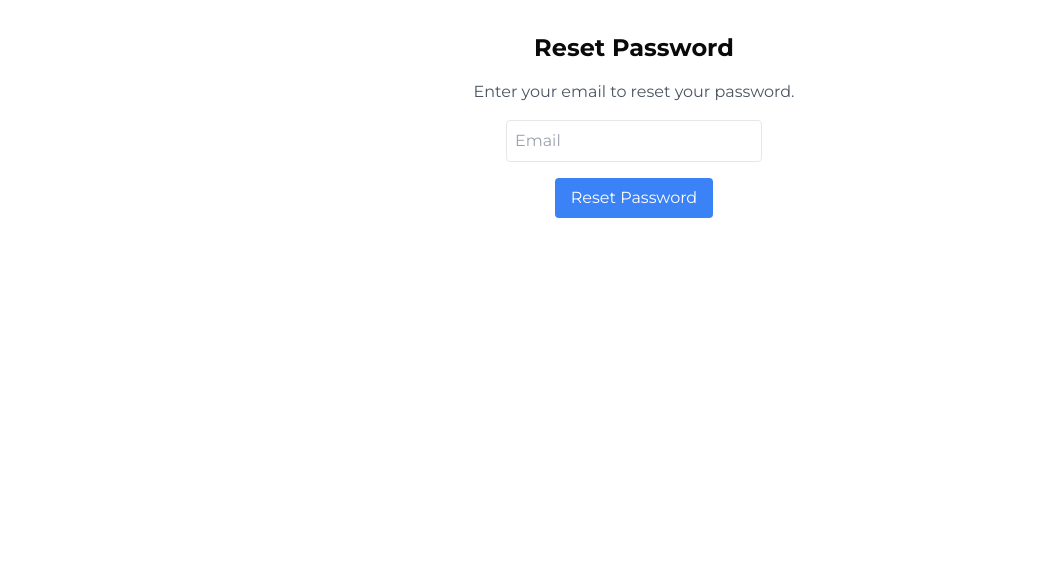
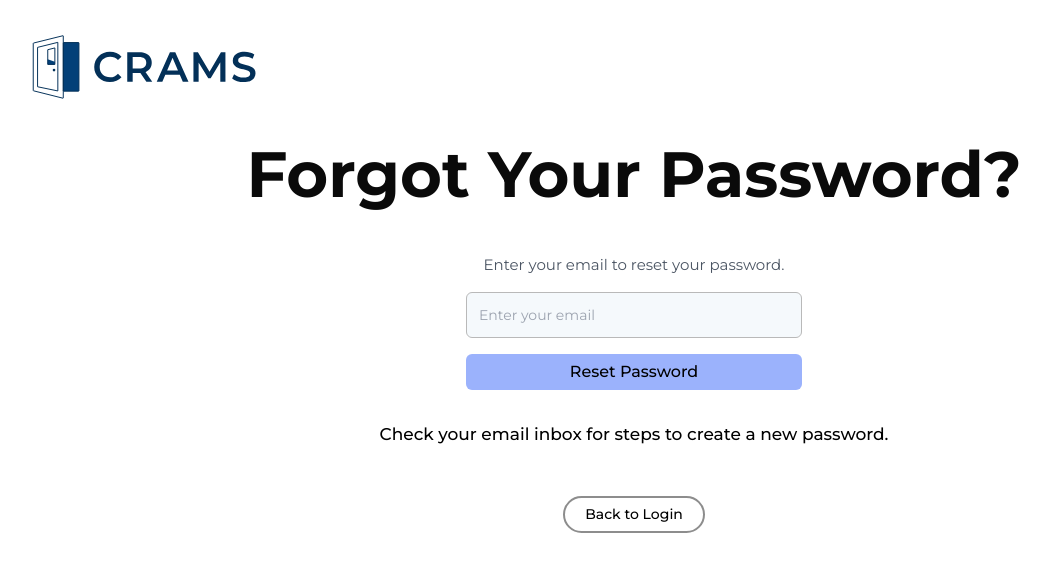
Before and after one commit to MakkuHuqueriza/CRAMS, a Next.js app: page /reset-password in a window 1280 px wide. Shown: the top 572 px of the page, without its empty margins (6-1056 px from the left). Built offline with nearby package versions, Linux system fonts and the light colour scheme.

Commit message:
feat: forgotten password pages

```diff
--- a/src/app/(user)/login/page.tsx
+++ b/src/app/(user)/login/page.tsx
@@ -95,7 +95,7 @@ export default function LoginPage() {
           className="bg-[#f5f9fc] border-[1px] border-[#B9B9B9] rounded-md p-1 md:p-2 w-[80%] sm:w-[70%] md:w-[60%] mb-2 text-sm"
         />
         <a
-          href="/forgot-password"
+          href="/reset-password"
           className="text-[#a3a3a3] underline mb-10 w-[80%] sm:w-[70%] md:w-[60%] text-left text-[10px] sm:text-[11px] lg:text-[13px]"
         >
           Forgot Your Password?
--- a/src/app/(user)/new-password/page.tsx
+++ b/src/app/(user)/new-password/page.tsx
@@ -1,9 +1,11 @@
 "use client";
 
 import React, { useState } from "react";
+import { useRouter } from "next/navigation";
 import { updatePasswordAction } from "@/actions/users";
 
 function NewPasswordPage() {
+  const router = useRouter(); // Initialize router
   const [message, setMessage] = useState("");
   const [isSubmitting, setIsSubmitting] = useState(false);
 
@@ -36,8 +38,17 @@ function NewPasswordPage() {
 
   return (
     <div className="flex flex-col items-center gap-4 p-8">
-      <h1 className="text-2xl font-bold">Update Password</h1>
-      <p className="text-gray-600">Enter your new password below.</p>
+      <div className="flex justify-start items-left text-left mb-2">
+        <img
+          src="/CRAMS_logo.svg"
+          alt="CRAMS Logo"
+          className="max-w-[50%] md:max-w-[55%] xl:max-w-[20%] h-auto"
+        />
+      </div>
+      <h1 className="text-[64px] font-bold">Update Password</h1>
+      <p className="text-gray-600 text-[15px] mt-4">
+        Enter your new password below.
+      </p>
       <form
         onSubmit={handleUpdatePassword}
         className="flex flex-col items-center gap-4"
@@ -45,20 +56,29 @@ function NewPasswordPage() {
         <input
           type="password"
           name="new_password"
-          placeholder="New Password"
-          className="border rounded p-2 w-64"
+          placeholder="Enter your new password"
+          className="bg-[#f5f9fc] border-[1px] border-[#B9B9B9] rounded-md p-1 md:p-3 w-full sm:w-[70%] md:w-[21rem] text-sm"
         />
         <button
           type="submit"
           disabled={isSubmitting}
           className={`px-4 py-2 rounded ${
-            isSubmitting ? "bg-gray-400" : "bg-blue-500 text-white"
+            isSubmitting
+              ? "bg-[#618ccc] text-black font-medium text-[12px] sm:text-[13px] lg:text-[16px] px-6 sm:px-8 py-[6px] md:w-[21rem] rounded-md mb-2 transition hover:scale-[103%]"
+              : "bg-[#9BB2FC] text-black font-medium text-[12px] sm:text-[13px] lg:text-[16px] px-6 sm:px-8 py-[6px] md:w-[21rem] rounded-md mb-2 transition hover:scale-[103%]"
           }`}
         >
           {isSubmitting ? "Submitting..." : "Update Password"}
         </button>
       </form>
       {message && <p className="text-sm text-red-500">{message}</p>}
+
+      <button
+        onClick={() => router.push("/login")}
+        className="text-black border-2 border-[#8d8d8d] font-medium text-[12px] sm:text-[13px] lg:text-[14px] px-4 sm:px-5 py-[6px] rounded-[50px] mb-2 mt-8 transition hover:scale-[103%]"
+      >
+        Back to Login
+      </button>
     </div>
   );
 }
--- a/src/app/(user)/reset-password/page.tsx
+++ b/src/app/(user)/reset-password/page.tsx
@@ -1,9 +1,11 @@
 "use client";
 
 import React, { useState } from "react";
+import { useRouter } from "next/navigation";
 import { resetPasswordAction } from "@/actions/users";
 
 export default function ResetPasswordPage() {
+  const router = useRouter(); // Initialize router
   const [message, setMessage] = useState("");
   const [isSubmitting, setIsSubmitting] = useState(false);
 
@@ -36,29 +38,51 @@ export default function ResetPasswordPage() {
 
   return (
     <div className="flex flex-col items-center gap-4 p-8">
-      <h1 className="text-2xl font-bold">Reset Password</h1>
-      <p className="text-gray-600">Enter your email to reset your password.</p>
+      <div className="flex justify-start items-left text-left mb-2">
+        <img
+          src="/CRAMS_logo.svg"
+          alt="CRAMS Logo"
+          className="max-w-[50%] md:max-w-[55%] xl:max-w-[20%] h-auto"
+        />
+      </div>
+      <h1 className="text-[64px] font-bold">Forgot Your Password?</h1>
+      <p className="text-gray-600 text-[15px] mt-4">
+        Enter your email to reset your password.
+      </p>
       <form
         onSubmit={handleResetPassword}
         className="flex flex-col items-center gap-4"
       >
         <input
+          id="email"
           type="email"
-          name="email"
-          placeholder="Email"
-          className="border rounded p-2 w-64"
+          placeholder="Enter your email"
+          className="bg-[#f5f9fc] border-[1px] border-[#B9B9B9] rounded-md p-1 md:p-3 w-full sm:w-[70%] md:w-[21rem] text-sm"
         />
         <button
           type="submit"
           disabled={isSubmitting}
           className={`px-4 py-2 rounded ${
-            isSubmitting ? "bg-gray-400" : "bg-blue-500 text-white"
+            isSubmitting
+              ? "bg-[#618ccc] text-black font-medium text-[12px] sm:text-[13px] lg:text-[16px] px-6 sm:px-8 py-[6px] md:w-[21rem] rounded-md mb-2 transition hover:scale-[103%]"
+              : "bg-[#9BB2FC] text-black font-medium text-[12px] sm:text-[13px] lg:text-[16px] px-6 sm:px-8 py-[6px] md:w-[21rem] rounded-md mb-2 transition hover:scale-[103%]"
           }`}
         >
           {isSubmitting ? "Submitting..." : "Reset Password"}
         </button>
       </form>
       {message && <p className="text-sm text-red-500">{message}</p>}
+
+      <p className="text-black font-medium text-[17px] mt-2">
+        Check your email inbox for steps to create a new password.
+      </p>
+
+      <button
+        onClick={() => router.push("/login")}
+        className="text-black border-2 border-[#8d8d8d] font-medium text-[12px] sm:text-[13px] lg:text-[14px] px-4 sm:px-5 py-[6px] rounded-[50px] mb-2 mt-8 transition hover:scale-[103%]"
+      >
+        Back to Login
+      </button>
     </div>
   );
 }
```
